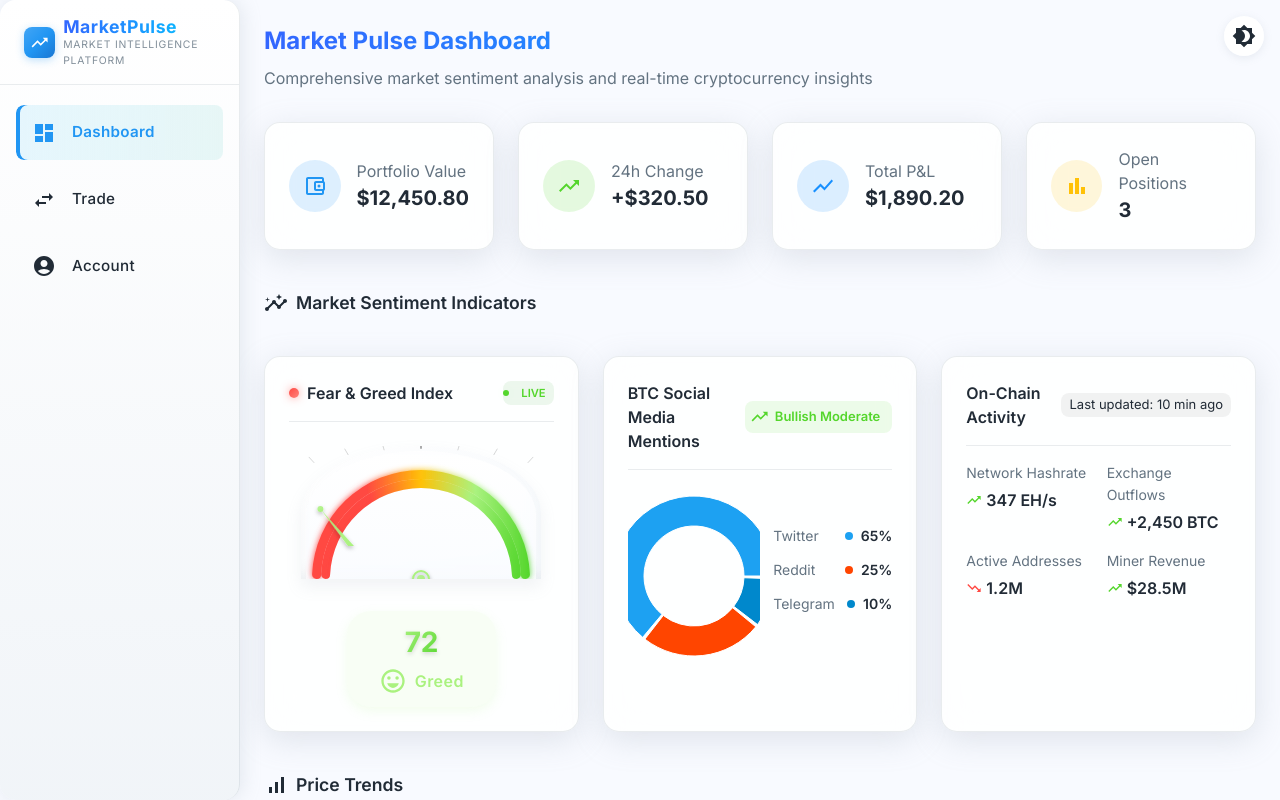
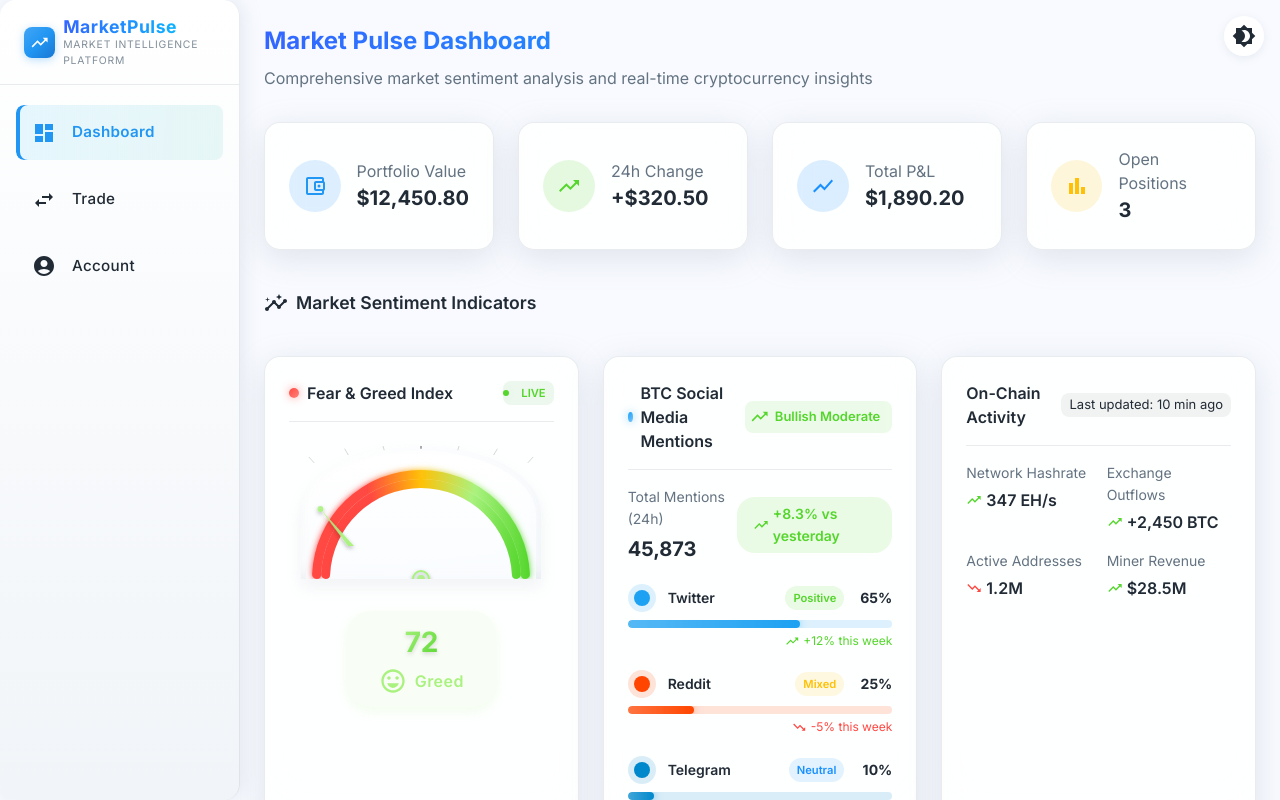
Before and after one commit to ape7054/OracleKnowledgebase, a React (Vite) app: page / in a window 1280 px wide. Built offline with nearby package versions, Linux system fonts and the light colour scheme.

Commit message:
在Dashboard组件中对社交媒体提及度组件进行了全新设计，增加了趋势、变化率和情绪标签的展示，优化了数据展示方式和用户体验。

```diff
--- a/src/pages/Dashboard.jsx
+++ b/src/pages/Dashboard.jsx
@@ -475,59 +475,213 @@ const TrendIndicator = ({ direction, strength }) => {
   );
 };
 
-// 社交媒体提及度组件
+// 社交媒体提及度组件 - 全新设计
 const SocialMentions = () => {
   const theme = useTheme();
+
+  // 社交媒体数据
   const data = [
-    { name: 'Twitter', value: 65, color: '#1DA1F2' },
-    { name: 'Reddit', value: 25, color: '#FF4500' },
-    { name: 'Telegram', value: 10, color: '#0088cc' },
+    {
+      name: 'Twitter',
+      value: 65,
+      color: '#1DA1F2',
+      trend: 'up',
+      change: '+12%',
+      sentiment: 'Positive'
+    },
+    {
+      name: 'Reddit',
+      value: 25,
+      color: '#FF4500',
+      trend: 'down',
+      change: '-5%',
+      sentiment: 'Mixed'
+    },
+    {
+      name: 'Telegram',
+      value: 10,
+      color: '#0088cc',
+      trend: 'stable',
+      change: '+0.5%',
+      sentiment: 'Neutral'
+    },
   ];
 
+  // 获取趋势图标和颜色
+  const getTrendIcon = (trend) => {
+    if (trend === 'up') {
+      return <TrendingUpIcon sx={{ fontSize: '0.9rem', color: theme.palette.success.main }} />;
+    }
+    if (trend === 'down') {
+      return <TrendingDownIcon sx={{ fontSize: '0.9rem', color: theme.palette.error.main }} />;
+    }
+    return <TimelineIcon sx={{ fontSize: '0.9rem', color: theme.palette.warning.main }} />;
+  };
+
+  // 获取情绪标签颜色
+  const getSentimentColor = (sentiment) => {
+    if (sentiment === 'Positive') return theme.palette.success.main;
+    if (sentiment === 'Negative') return theme.palette.error.main;
+    if (sentiment === 'Mixed') return theme.palette.warning.main;
+    return theme.palette.info.main;
+  };
+
+  // 总提及量
+  const totalMentions = 45873;
+
   return (
-    <Box sx={{ display: 'flex', alignItems: 'center', justifyContent: 'space-between' }}>
-      <Box sx={{ width: '50%', height: 180 }}>
-        <ResponsiveContainer width="100%" height="100%">
-          <PieChart>
-            <Pie
-              data={data}
-              cx="50%"
-              cy="50%"
-              innerRadius={50}
-              outerRadius={80}
-              paddingAngle={2}
-              dataKey="value"
+    <Box sx={{ display: 'flex', flexDirection: 'column', height: '100%' }}>
+      {/* 总数和趋势摘要 */}
+      <Box sx={{
+        display: 'flex',
+        justifyContent: 'space-between',
+        alignItems: 'center',
+        mb: 2.5
+      }}>
+        <Box>
+          <Typography variant="body2" color="text.secondary">Total Mentions (24h)</Typography>
+          <Typography variant="h5" sx={{ fontWeight: 700, mt: 0.5 }}>
+            {totalMentions.toLocaleString()}
+          </Typography>
+        </Box>
+        <Box sx={{
+          px: 2,
+          py: 0.75,
+          borderRadius: 1.5,
+          background: alpha(theme.palette.success.main, 0.12),
+          display: 'flex',
+          alignItems: 'center'
+        }}>
+          <TrendingUpIcon sx={{ color: theme.palette.success.main, mr: 0.5, fontSize: '1rem' }} />
+          <Typography variant="body2" sx={{ fontWeight: 600, color: theme.palette.success.main }}>
+            +8.3% vs yesterday
+          </Typography>
+        </Box>
+      </Box>
+
+      {/* 平台明细 */}
+      <Box sx={{ flexGrow: 1 }}>
+        {data.map((platform) => (
+          <Box key={platform.name} sx={{ mb: 2.5 }}>
+            <Box sx={{ display: 'flex', justifyContent: 'space-between', alignItems: 'center', mb: 1 }}>
+              <Box sx={{ display: 'flex', alignItems: 'center' }}>
+                <Box
+                  sx={{
+                    width: 28,
+                    height: 28,
+                    borderRadius: '50%',
+                    backgroundColor: alpha(platform.color, 0.15),
+                    display: 'flex',
+                    alignItems: 'center',
+                    justifyContent: 'center',
+                    mr: 1.5
+                  }}
                 >
-              {data.map((entry, index) => (
-                <Cell key={`cell-${index}`} fill={entry.color} />
-              ))}
-            </Pie>
-            <Tooltip
-              formatter={(value) => [`${value}%`, 'Mentions']}
-              contentStyle={{
-                backgroundColor: theme.palette.mode === 'dark' ? 'rgba(33, 43, 54, 0.9)' : 'rgba(255, 255, 255, 0.95)',
-                borderRadius: '8px',
-                border: 'none',
-                boxShadow: theme.shadows[3],
+                  <Box
+                    sx={{
+                      width: 16,
+                      height: 16,
+                      borderRadius: '50%',
+                      backgroundColor: platform.color
                     }}
                   />
-          </PieChart>
-        </ResponsiveContainer>
                 </Box>
-      <Box sx={{ width: '45%' }}>
-        {data.map((platform) => (
-          <Box key={platform.name} sx={{ display: 'flex', alignItems: 'center', justifyContent: 'space-between', mb: 1.5 }}>
-            <Typography variant="body2" sx={{ color: theme.palette.text.secondary }}>
+                <Typography variant="body2" sx={{ fontWeight: 600 }}>
                   {platform.name}
                 </Typography>
+              </Box>
               <Box sx={{ display: 'flex', alignItems: 'center' }}>
-              <Box sx={{ width: 8, height: 8, borderRadius: '50%', backgroundColor: platform.color, mr: 1 }} />
-              <Typography variant="body2" sx={{ fontWeight: 600 }}>
+                <Box sx={{
+                  display: 'flex',
+                  alignItems: 'center',
+                  px: 1,
+                  height: 24,
+                  borderRadius: 1,
+                  backgroundColor: alpha(getSentimentColor(platform.sentiment), 0.12),
+                  mr: 2
+                }}>
+                  <Typography
+                    variant="caption"
+                    sx={{
+                      fontSize: '0.7rem',
+                      fontWeight: 600,
+                      color: getSentimentColor(platform.sentiment)
+                    }}
+                  >
+                    {platform.sentiment}
+                  </Typography>
+                </Box>
+                <Typography
+                  variant="body2"
+                  sx={{
+                    fontWeight: 700,
+                    minWidth: 32,
+                    textAlign: 'right'
+                  }}
+                >
                   {platform.value}%
                 </Typography>
               </Box>
             </Box>
+
+            {/* 进度条 */}
+            <Box sx={{ position: 'relative', height: 8, borderRadius: 4, overflow: 'hidden', bgcolor: alpha(platform.color, 0.15) }}>
+              <Box
+                sx={{
+                  position: 'absolute',
+                  top: 0,
+                  left: 0,
+                  height: '100%',
+                  width: `${platform.value}%`,
+                  background: `linear-gradient(90deg, ${alpha(platform.color, 0.7)}, ${platform.color})`,
+                  boxShadow: `0 0 8px ${alpha(platform.color, 0.5)}`,
+                  borderRadius: 4
+                }}
+              />
+            </Box>
+
+            {/* 变化率 */}
+            <Box sx={{ display: 'flex', alignItems: 'center', justifyContent: 'flex-end', mt: 0.5 }}>
+              {getTrendIcon(platform.trend)}
+              <Typography
+                variant="caption"
+                sx={{
+                  ml: 0.5,
+                  color: platform.trend === 'up'
+                    ? theme.palette.success.main
+                    : platform.trend === 'down'
+                      ? theme.palette.error.main
+                      : theme.palette.warning.main
+                }}
+              >
+                {platform.change} this week
+              </Typography>
+            </Box>
+          </Box>
         ))}
+      </Box>
+
+      {/* 热度词 */}
+      <Box sx={{ mt: 1 }}>
+        <Typography variant="caption" sx={{ color: theme.palette.text.secondary, display: 'block', mb: 1 }}>
+          Trending Topics
+        </Typography>
+        <Box sx={{ display: 'flex', flexWrap: 'wrap', gap: 0.75 }}>
+          {['ETF Approval', 'Bitcoin', 'Regulation', 'Price Action', 'Mining'].map((topic) => (
+            <Chip
+              key={topic}
+              label={topic}
+              size="small"
+              variant="outlined"
+              sx={{
+                height: 22,
+                fontSize: '0.7rem',
+                background: theme.palette.mode === 'dark' ? 'rgba(255,255,255,0.05)' : 'rgba(0,0,0,0.04)',
+                borderColor: theme.palette.mode === 'dark' ? 'rgba(255,255,255,0.2)' : 'rgba(0,0,0,0.15)'
+              }}
+            />
+          ))}
+        </Box>
       </Box>
     </Box>
   );
@@ -749,7 +903,16 @@ function Dashboard() {
         <Grid item xs={12} md={4}>
           <GlassmorphicPaper>
             <Box sx={{ display: 'flex', justifyContent: 'space-between', alignItems: 'center', mb: 2 }}>
-              <Typography variant="subtitle1" sx={{ fontWeight: 600 }}>
+              <Typography variant="subtitle1" sx={{ fontWeight: 600, display: 'flex', alignItems: 'center', gap: 1 }}>
+                <Box
+                  sx={{
+                    width: 10,
+                    height: 10,
+                    borderRadius: '50%',
+                    background: 'linear-gradient(135deg, #1DA1F2, #76C4FF)',
+                    boxShadow: '0 0 8px rgba(29,161,242,0.5)'
+                  }}
+                />
                 BTC Social Media Mentions
               </Typography>
               <TrendIndicator direction="up" strength="Moderate" />
```
Lines whose indentation alone changed are shown as unchanged.
